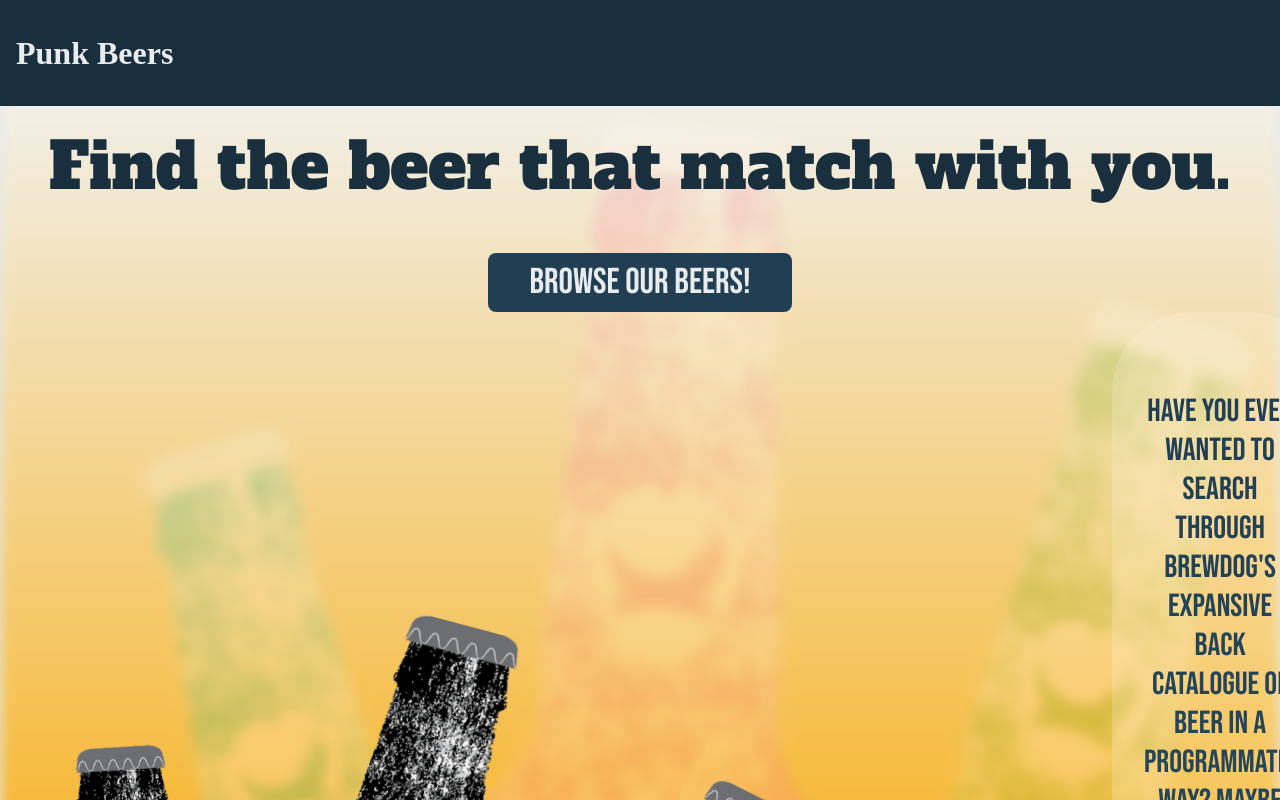
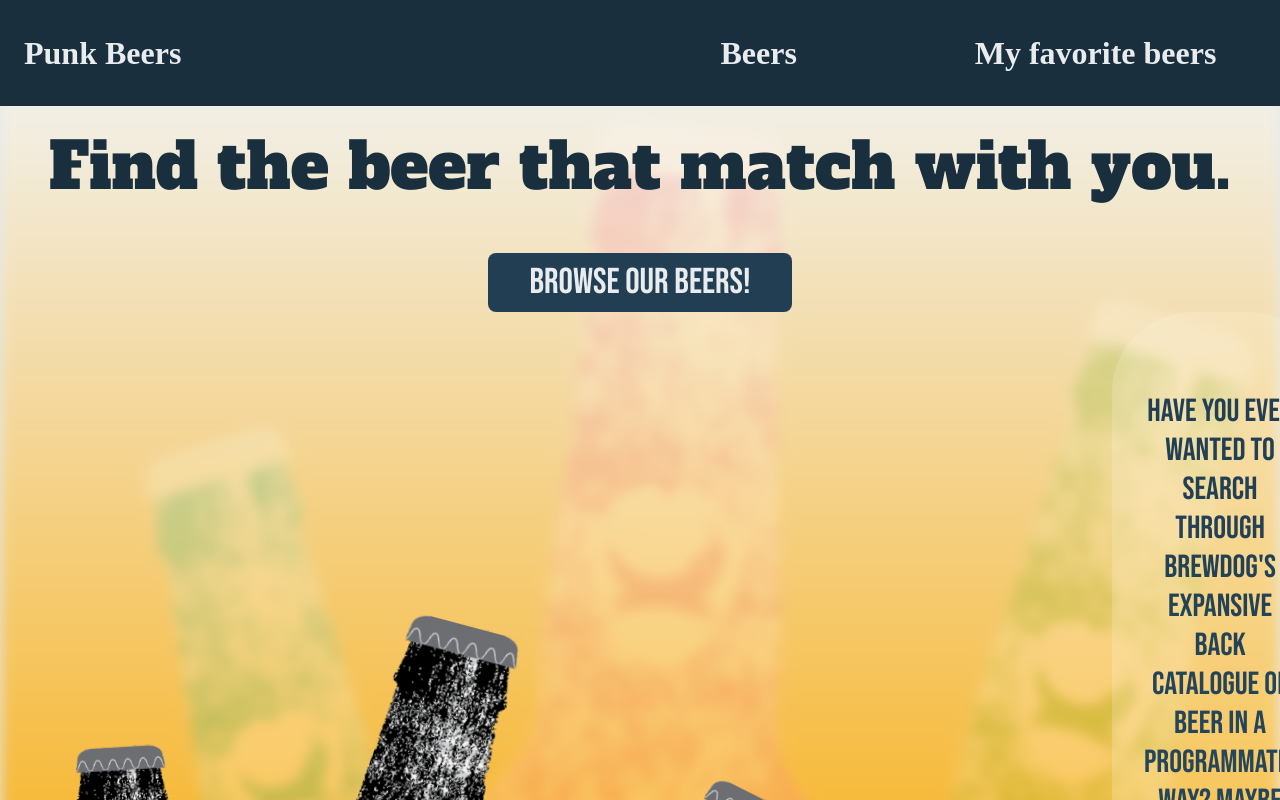
Before and after one commit to dfvasquez/punk-beers, a React (Create React App) app: page / in a window 1280 px wide. Shown: the top 800 px of the page. Built offline with nearby package versions, Linux system fonts and the light colour scheme; no server answers; a web font is replaced by a local one.

Commit message:
add navbar temporary options

```diff
--- a/src/components/navBar/NavBar.css
+++ b/src/components/navBar/NavBar.css
@@ -2,10 +2,9 @@
     position: fixed;
     display: flex;
     background-color: var(--primary-dark);
-    align-items: flex-start;
+    justify-content: space-between;
     top: 0rem;
     width: 100vw;
-    gap: 1.5625rem;
     padding: 0.5rem 1rem;
     z-index: 100;
 }
@@ -17,3 +16,25 @@
 .navbar.scrollingBack {
     box-shadow: 0 0 1rem 0;
 }
+
+.navbar-logo {
+    padding: 0 0.5rem;
+}
+
+.navbar-item {
+    padding: 0 0.5rem;
+    width: 30%;
+    text-align: center;
+}
+
+.logo-container {
+    display: flex;
+    width: 15vw;
+}
+
+.pages-container {
+    display: flex;
+    margin-right: 2rem;
+    width: 90vw;
+    justify-content: flex-end;
+}
--- a/src/components/navBar/NavBar.tsx
+++ b/src/components/navBar/NavBar.tsx
@@ -22,10 +22,24 @@ export default function NavBar() {
   }, [scrollTop])
 
   return (
-    <div className={classNames('navbar active', { hidden: isScrolling, scrollingBack:  scrollTop > 61})}>
-      <Link to='/' className='not-link'>
-        <h2 className='logo'>Punk Beers</h2>
-      </Link>
+    <div
+      className={classNames('navbar active', {
+        hidden: isScrolling,
+        scrollingBack: scrollTop > 61
+      })}>
+      <div className='logo-container'>
+        <Link to='/' className='not-link navbar-logo'>
+          <h2 className='logo'>Punk Beers</h2>
+        </Link>
+      </div>
+      <div className='pages-container'>
+        <Link to='/beers' className='not-link navbar-item'>
+          <h2 className='logo'>Beers</h2>
+        </Link>
+        <Link to='/beers' className='not-link navbar-item'>
+          <h2 className='logo'>My favorite beers</h2>
+        </Link>
+      </div>
     </div>
   )
 }
```
